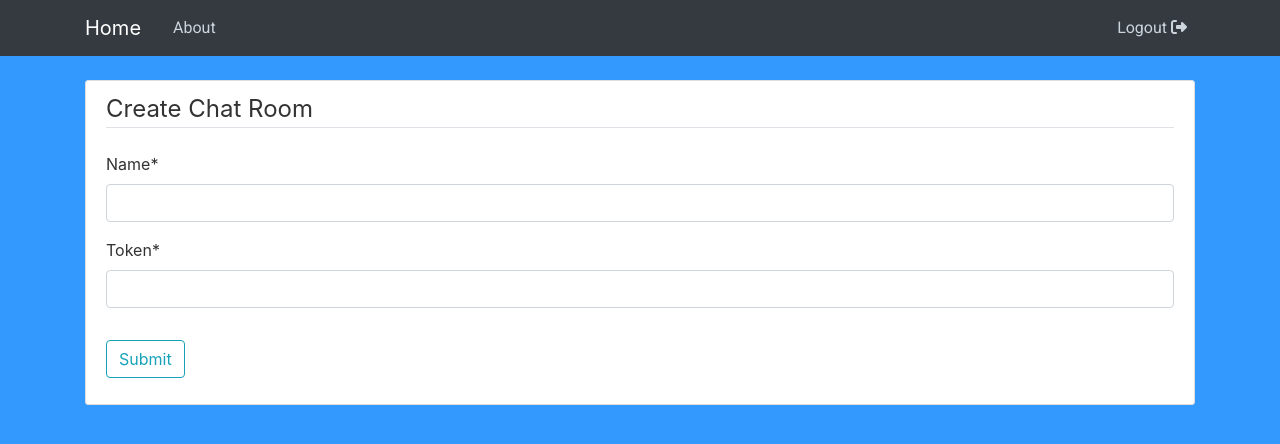
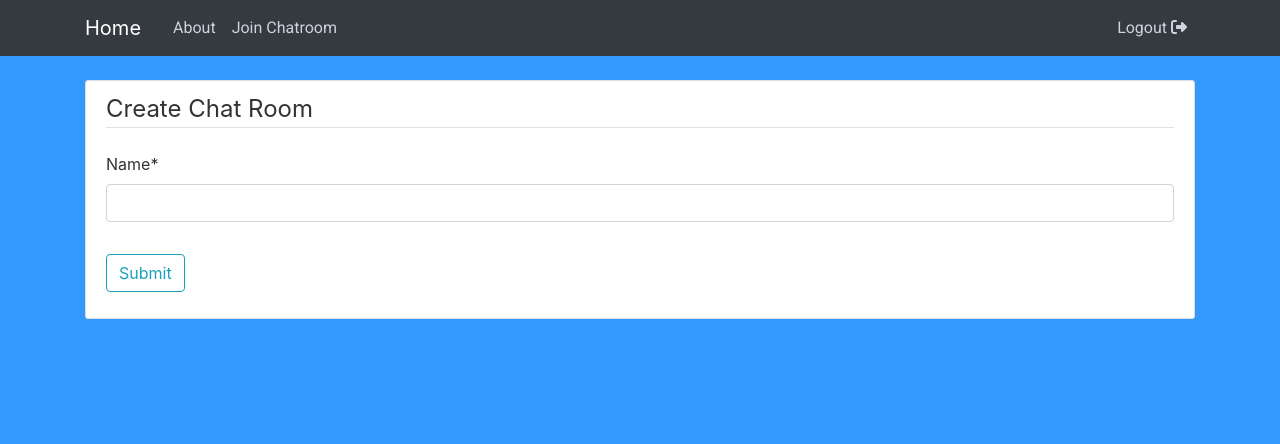
Before and after one commit to Zach-Baran/CSC265-Chat-room, a Django app: page /chatroom/create/ in a window 1280 px wide. Shown: the top 444 px of the page. Run offline with Django 3.2, Linux system fonts and the light colour scheme; the visitor is signed in with stand-in values (Sample User, id 1); some libraries are stand-ins or nearby versions.

Commit message:
- Can now auto-generate tokens for chatrooms

```diff
--- a/chat/forms.py
+++ b/chat/forms.py
@@ -48,10 +48,14 @@ class UserLoginForm(AuthenticationForm):
 class ChatForm(forms.ModelForm):
     class Meta:
         model = Chatroom
-        fields = ['name', 'token']
+        fields = ['name', ]
 
 
 class SendMessage(forms.ModelForm):
     class Meta:
         model = Messages
         fields = ('content',)
+
+
+class JoinChatForm(forms.Form):
+        token = forms.CharField(label='search', max_length=6, widget=forms.TextInput(attrs={'placeholder': 'Input Chat Room Token'}))
--- a/chat/models.py
+++ b/chat/models.py
@@ -2,6 +2,7 @@ from django.db import models
 from django.utils import timezone
 from django.contrib.auth.models import User
 from django.urls import reverse
+from .utils import create_token
 
 
 class Profile(models.Model):
@@ -16,7 +17,7 @@ class Chatroom(models.Model):
     host = models.ForeignKey(User, on_delete=models.CASCADE)
     subscribers = models.ManyToManyField(User, blank=True, related_name='subscribed_to')
     name = models.CharField(max_length=25, null=False)
-    token = models.CharField(max_length=6, null=False)
+    token = models.CharField(max_length=6, null=False, unique=True, default=create_token)
     date = models.DateTimeField(default=timezone.now)
 
     def get_absolute_url(self):
--- a/chat/urls.py
+++ b/chat/urls.py
@@ -11,7 +11,11 @@ urlpatterns = [
     path('login/', auth_views.LoginView.as_view(template_name='chat/login.html', authentication_form=UserLoginForm), name='chat-login'),
     path('logout/', auth_views.LogoutView.as_view(template_name='chat/logout.html'), name='chat-logout'),
     path('chatroom/<int:pk>/', ChatDetailView.as_view(), name='chat-chatroom'),
+    # path('chatroom/<str:token>/', ChatDetailView.as_view(), name='chat-chatroom'),
+    # path('chatroom/<str:token>/update/', ChatUpdateView.as_view(), name='chat-chatroom-update'),
+    # path('chatroom/<str:token>/delete/', ChatDeleteView.as_view(), name='chat-chatroom-delete'),
     path('chatroom/<int:pk>/update/', ChatUpdateView.as_view(), name='chat-chatroom-update'),
     path('chatroom/<int:pk>/delete/', ChatDeleteView.as_view(), name='chat-chatroom-delete'),
+    path('chatroom/join/', views.joinChat, name='chat-chatroom-join'),
     path('chatroom/create/', ChatCreateView.as_view(), name='chat-create'),
 ]
--- /dev/null
+++ b/chat/utils.py
@@ -0,0 +1,6 @@
+from django.utils.crypto import get_random_string
+
+
+def create_token():
+    token = get_random_string(length=6)
+    return token
--- a/chat/views.py
+++ b/chat/views.py
@@ -5,7 +5,7 @@ from django.urls import reverse_lazy
 from django.views.generic import ListView, DetailView, CreateView, DeleteView, UpdateView
 from django.views.generic.edit import FormMixin
 from django.contrib.auth.mixins import LoginRequiredMixin, UserPassesTestMixin
-from .forms import UserRegisterForm, ChatForm, SendMessage
+from .forms import UserRegisterForm, ChatForm, SendMessage, JoinChatForm
 from .models import Messages, Chatroom
 from django.contrib.auth.models import User
 
@@ -24,6 +24,8 @@ class ChatDetailView(LoginRequiredMixin, UserPassesTestMixin, FormMixin, DetailV
     model = Chatroom
     template_name = 'chat/chatroom.html'
     form_class = SendMessage
+    # slug_field = 'token'
+    # slug_url_kwarg = 'token'
 
     # denies entry to none subscribers of the chat
     def test_func(self):
@@ -32,7 +34,7 @@ class ChatDetailView(LoginRequiredMixin, UserPassesTestMixin, FormMixin, DetailV
             return True
 
     def get_success_url(self):
-        return reverse_lazy('chat-chatroom', kwargs={'pk': self.object.pk})
+        return reverse_lazy('chat-chatroom', kwargs={'pk': self.object.id})
 
     # modifies the context dictionary
     def get_context_data(self, **kwargs):
@@ -40,7 +42,7 @@ class ChatDetailView(LoginRequiredMixin, UserPassesTestMixin, FormMixin, DetailV
 
         # Obtain Chatroom Object
         id = self.kwargs.get('pk')
-        chat = Chatroom.objects.get(id=id)
+        chat = Chatroom.objects.get(pk=id)
 
         # Query Messages
         chat_messages = chat.messages_set.all()
@@ -64,7 +66,7 @@ class ChatDetailView(LoginRequiredMixin, UserPassesTestMixin, FormMixin, DetailV
     def form_valid(self, form):
         # Obtain Chatroom Object
         id = self.kwargs.get('pk')
-        chat = Chatroom.objects.get(id=id)
+        chat = Chatroom.objects.get(pk=id)
 
         comment = form.save(commit=False)
         comment.author = self.request.user
@@ -128,3 +130,15 @@ def register(request):
     else:
         form = UserRegisterForm()
     return render(request, 'chat/register.html', {'form': form})
+
+
+def joinChat(request):
+    if request.method == 'POST':
+        form = JoinChatForm(request.POST)
+        if form.is_valid():
+            chat = Chatroom.objects.get(token=form.cleaned_data['token'])
+            chat.subscribers.add(request.user)
+            return redirect('chat-chatroom', chat.pk)
+    else:
+        form = JoinChatForm()
+    return render(request, 'chat/chatroom-join.html', context={'form':form})
--- a/templates/chat/base.html
+++ b/templates/chat/base.html
@@ -28,7 +28,7 @@
           <div class="collapse navbar-collapse" id="navbarToggle">
             <div class="navbar-nav mr-auto">
               <a class="nav-item nav-link" href="{% url 'chat-about' %}">About</a>
-{#              <a class="nav-item nav-link" href="{% url 'chat-chatroom' %}">Enter Chatroom</a>#}
+              <a class="nav-item nav-link" href="{% url 'chat-chatroom-join' %}">Join Chatroom</a>
             </div>
             <!-- Navbar Right Side -->
             <div class="navbar-nav">
--- a/templates/chat/chatroom.html
+++ b/templates/chat/chatroom.html
@@ -4,7 +4,7 @@
 
 <div class = "container-fluid">
         <div class="row justify-content-center">
-            <h1>{{ chatroom.name }}</h1>
+            <h1>{{ chatroom.name }} [{{ chatroom.token }}]</h1>
         </div>
         <!-- Checks if the user is the host of the chatroom b4 displaying update/delete btn -->
         {% if object.host == user %}
```
Also changed, not shown: templates/chat/chatroom-join.html (added, +16 -0 lines).
